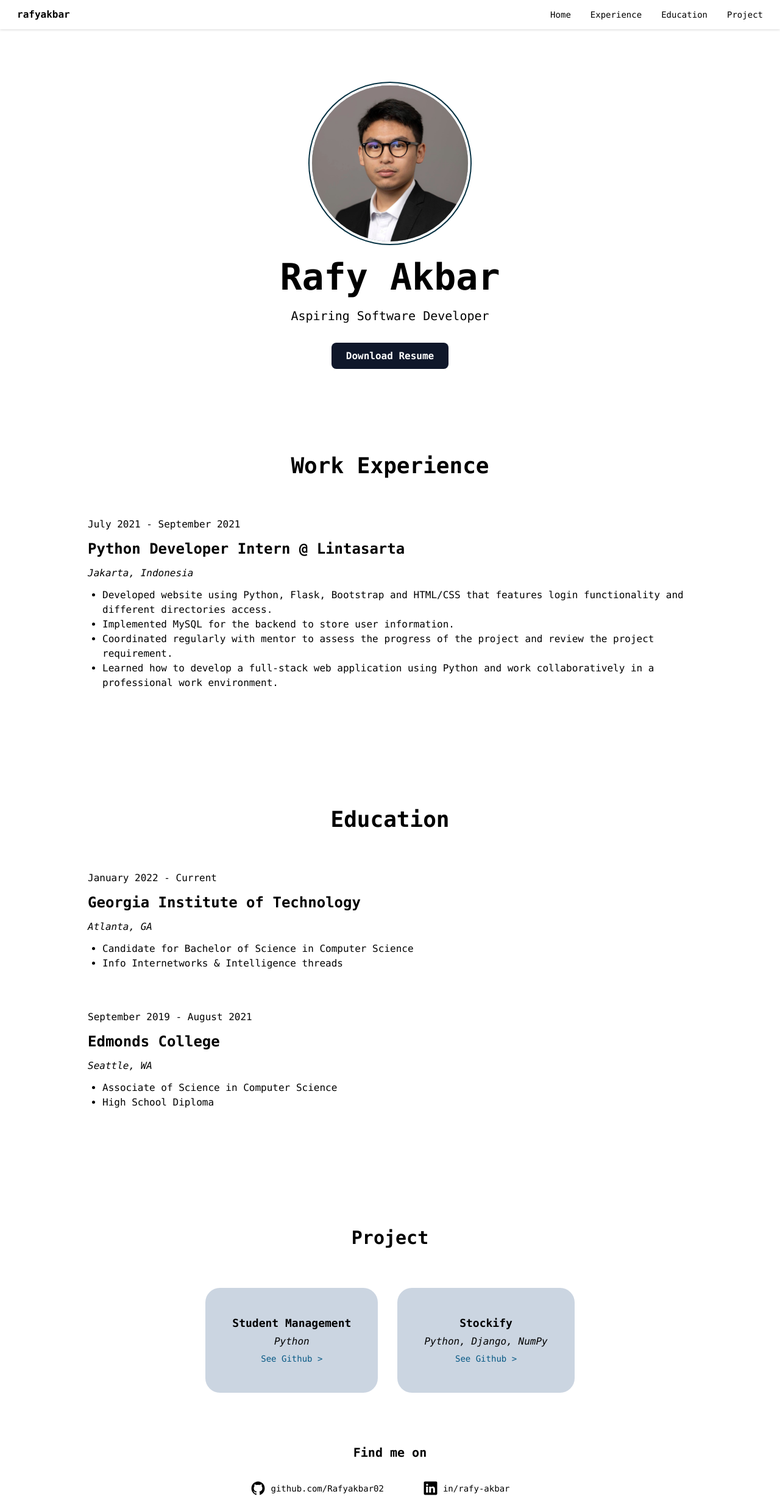
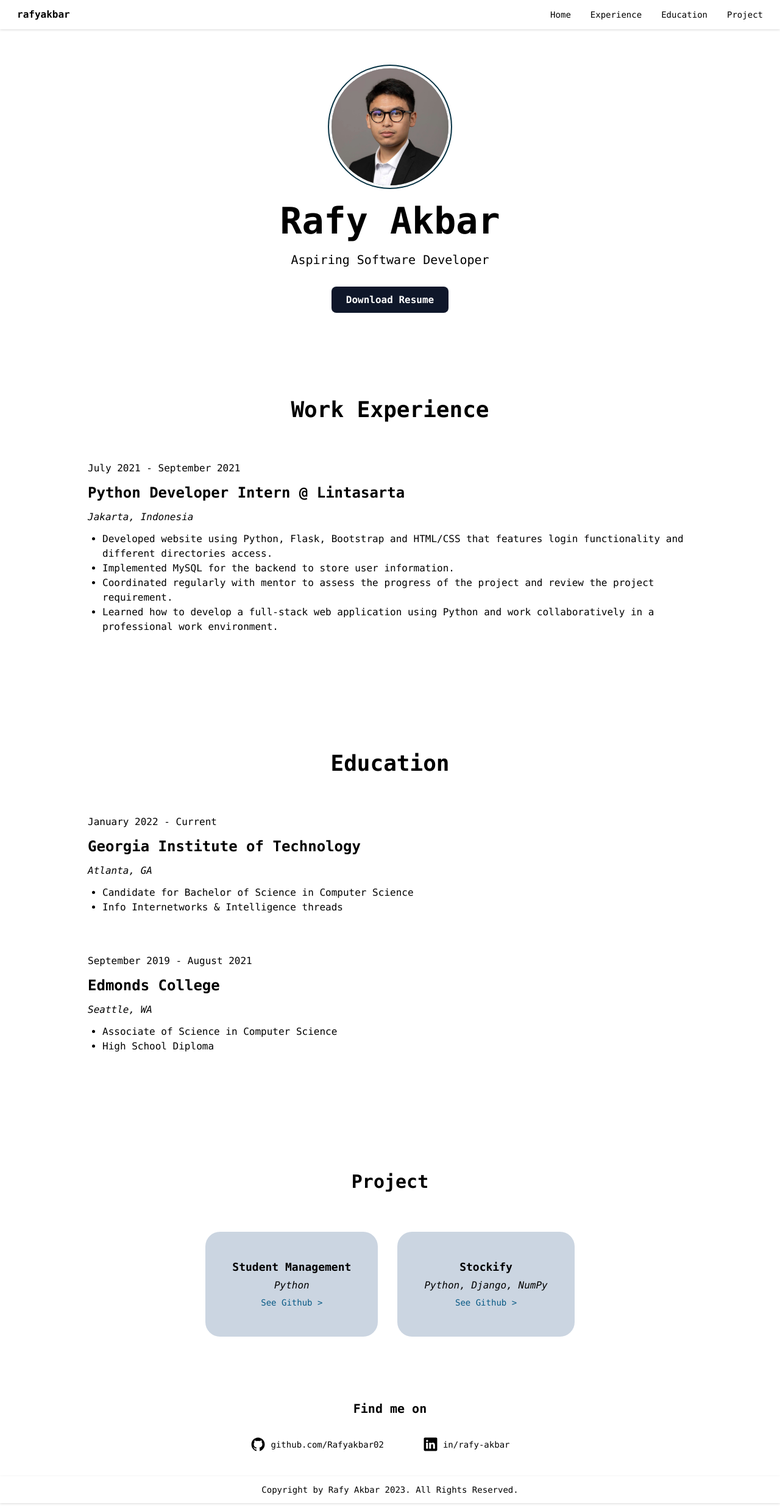
Before and after one commit to Rafyakbar02/portfolio-web, a React (Vite) app: page / in a window 1280 px wide. Shown: the whole page at 61% size. Built offline with nearby package versions, Linux system fonts and the light colour scheme.

Commit message:
added footer

```diff
--- a/src/App.jsx
+++ b/src/App.jsx
@@ -1,4 +1,11 @@
-import { Navbar, Hero, Timeline, ProjectList, Contact } from "./components";
+import {
+  Navbar,
+  Hero,
+  Timeline,
+  ProjectList,
+  Contact,
+  Footer,
+} from "./components";
 import React from "react";
 import { navLinks } from "./constants";
 
@@ -11,6 +18,7 @@ function App() {
       <Timeline heading={"Education"} />
       <ProjectList />
       <Contact />
+      <Footer />
     </div>
   );
 }
--- a/src/components/Contact.jsx
+++ b/src/components/Contact.jsx
@@ -3,7 +3,7 @@ import { github, linkedin } from "../assets";
 
 const Contact = () => {
   return (
-    <div className="p-5">
+    <div className="p-10">
       <h2 className="text-xl font-semibold text-center mb-8">Find me on</h2>
       <div className="flex flex-wrap justify-center gap-8">
         <a
--- /dev/null
+++ b/src/components/Footer.jsx
@@ -0,0 +1,13 @@
+import React from "react";
+
+const Footer = () => {
+  return (
+    <div className="bg-white drop-shadow w-full p-3">
+      <p className="text-center text-sm">
+        Copyright by Rafy Akbar 2023. All Rights Reserved.
+      </p>
+    </div>
+  );
+};
+
+export default Footer;
--- a/src/components/Hero.jsx
+++ b/src/components/Hero.jsx
@@ -3,7 +3,7 @@ import { resume, photo } from "../assets";
 const Hero = () => {
   return (
     <div className="p-10 md:py-16 md:px-36 scroll-mt-12" id="Home">
-      <div className="mx-auto my-7 h-64 w-64">
+      <div className="mx-auto mb-7 h-48 w-48">
         <img
           src={photo}
           alt="photo"
@@ -11,7 +11,7 @@ const Hero = () => {
         />
       </div>
       <div className="items-center text-center my-5">
-        <h1 className="text-3xl md:text-6xl font-black mb-5">Rafy Akbar</h1>
+        <h1 className="text-4xl md:text-6xl font-black mb-5">Rafy Akbar</h1>
         <h2 className="md:text-xl mb-10">Aspiring Software Developer</h2>
         <a
           href={resume}
--- a/src/components/index.js
+++ b/src/components/index.js
@@ -4,5 +4,6 @@ import Timeline from "./Timeline";
 import ProjectCard from "./ProjectCard";
 import ProjectList from "./ProjectList";
 import Contact from "./Contact";
+import Footer from "./Footer";
 
-export { Navbar, Hero, Timeline, ProjectCard, ProjectList, Contact };
+export { Navbar, Hero, Timeline, ProjectCard, ProjectList, Contact, Footer };
```
